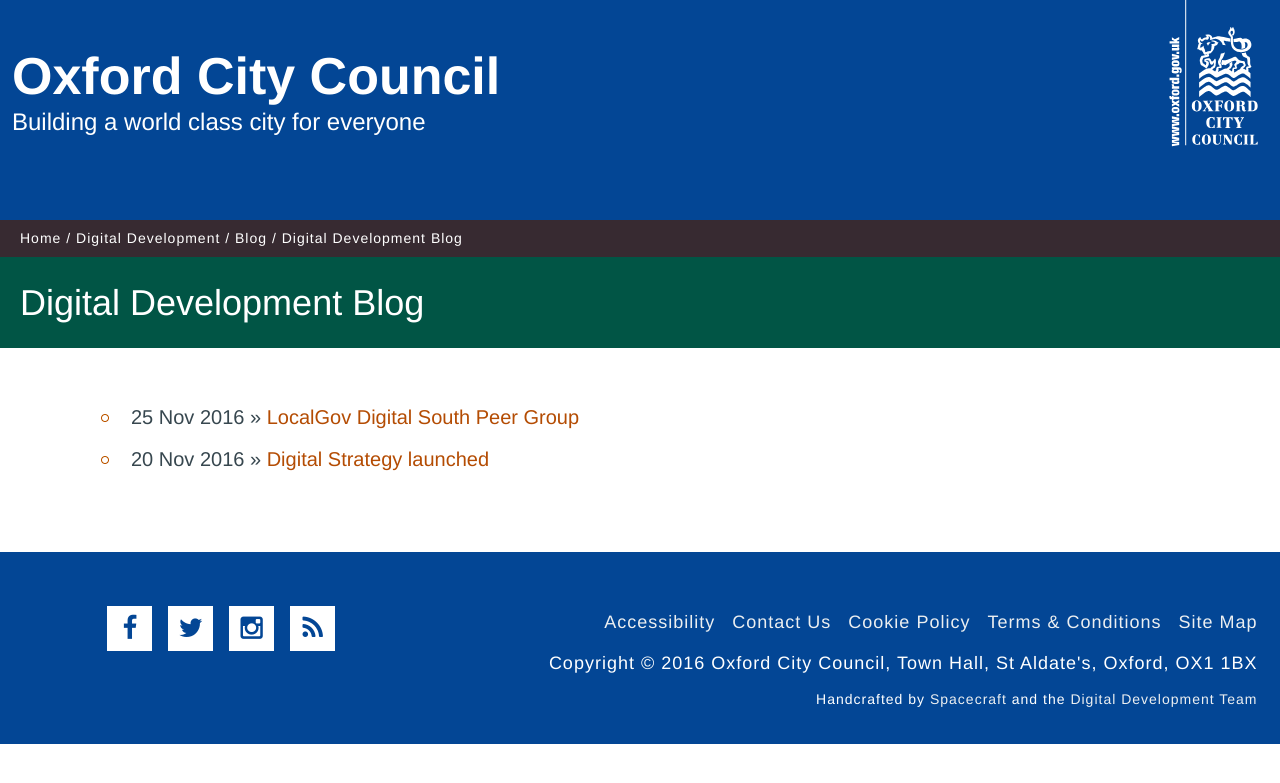
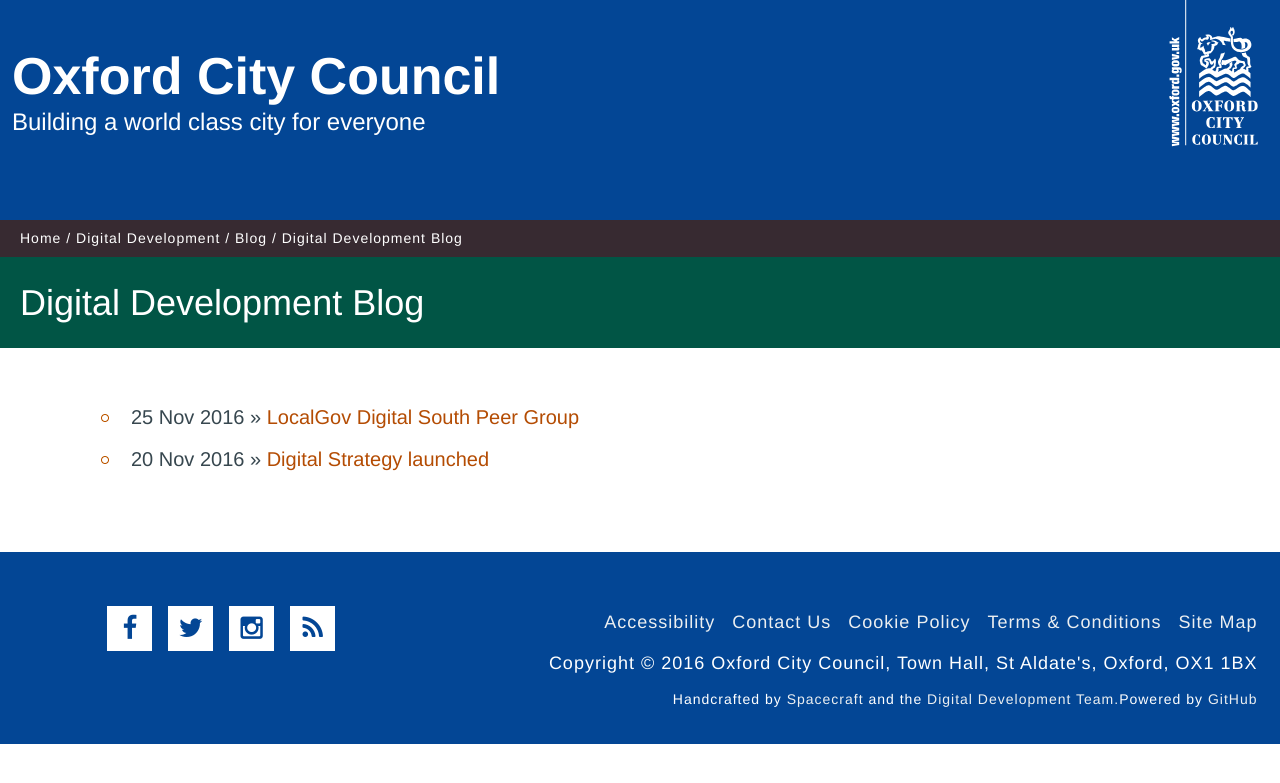
Before and after one commit to OxfordCityCouncil/OxfordCityCouncil.github.io, a Jekyll site: the page built from blog/index.html, in a window 1280 px wide. Shown: the top 783 px of the page. Built offline with Jekyll 4.4.1, drawn with Linux system fonts in a browser that asks for light colours.

Commit message:
powered by github

```diff
--- a/_layouts/blog.html
+++ b/_layouts/blog.html
@@ -111,7 +111,7 @@
                         <li><a href="https://www.oxford.gov.uk/site_map">Site Map</a></li>
                     </ul>
                     <p class="site-footer__rights">Copyright &copy; 2016 Oxford City Council, Town Hall, St Aldate's, Oxford, OX1 1BX</p>
-                    <p class="site-footer__rights site-footer__rights--smaller">Handcrafted by <a href=" http://www.spacecraft.co.uk">Spacecraft</a> and the <a href="mailto:digitaldevelopmentteam@oxford.gov.uk">Digital Development Team</a></p>
+                    <p class="site-footer__rights site-footer__rights--smaller">Handcrafted by <a href=" http://www.spacecraft.co.uk">Spacecraft</a> and the <a href="mailto:digitaldevelopmentteam@oxford.gov.uk">Digital Development Team.</a>Powered by <a href="https://github.com">GitHub</a></p>
                 </div>
             </div>
         </footer>
```
